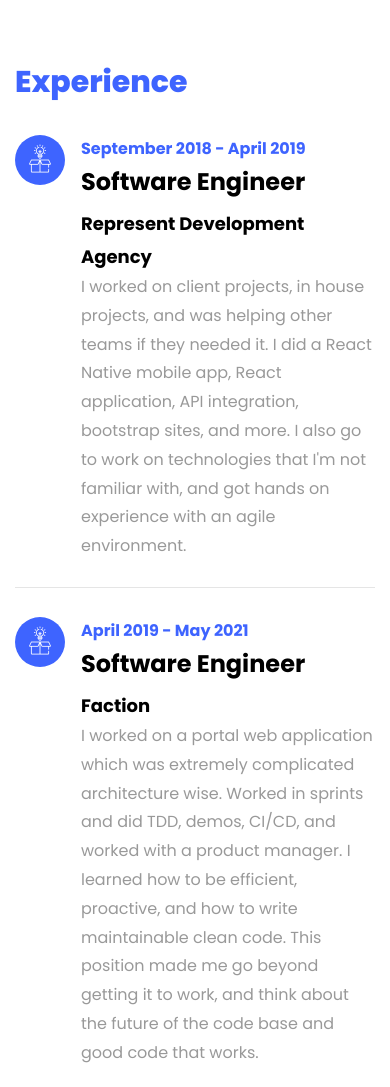
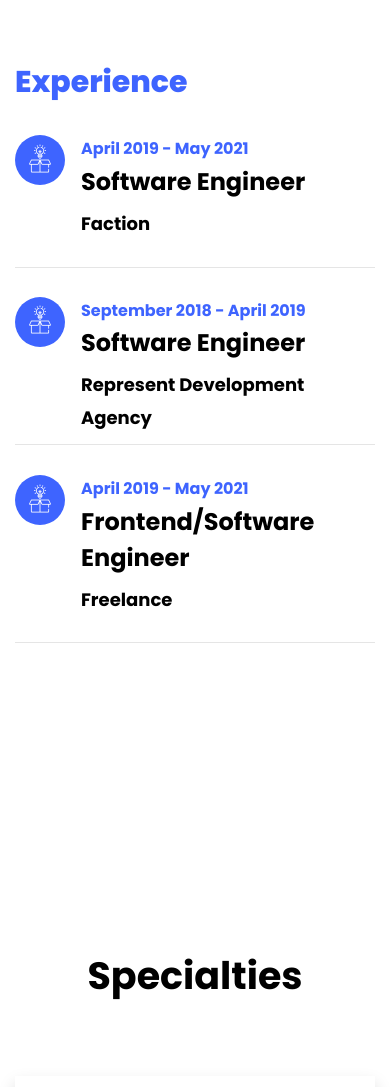
Before and after one commit to AlexanderCarlston/Alexander-Site, a plain HTML site: page index.html in a window 390 px wide. Shown: the part 1620-2707 px from the top of the page. Drawn offline with Linux system fonts and the light colour scheme; files whose address does not match are found by name.

Commit message:
Update website content

```diff
--- a/index.html
+++ b/index.html
@@ -55,7 +55,8 @@
 								  <span
 								     class="txt-rotate"
 								     data-period="2000"
-								     data-rotate='[ "Software Engineer", "Tech Lover", "Lover of Video Games", "Passionate Person " ]'></span>
+								     data-rotate='[ "Software Engineer", "Life long learner", "Passionate Engineer", "Remote Worker", "Artist" ]'>
+										</span>
 								</h2>
 							</div>
             </div>
@@ -98,6 +99,17 @@
 
 					  <div id="page-2" class= "page two">
 					  	<h2 class="heading">Experience</h2>
+							<div class="resume-wrap d-flex ftco-animate">
+	    					<div class="icon d-flex align-items-center justify-content-center">
+					    		<span class="flaticon-ideas"></span>
+					    	</div>
+					    	<div class="text pl-3">
+		    					<span class="date">April 2019 - May 2021</span>
+		    					<h2>Software Engineer</h2>
+		    					<span class="position">Faction</span>
+		    					<p></p>
+		    				</div>
+	    				</div>
 					    <div class="resume-wrap d-flex ftco-animate">
 					    	<div class="icon d-flex align-items-center justify-content-center">
 					    		<span class="flaticon-ideas"></span>
@@ -106,21 +118,20 @@
 		    					<span class="date">September 2018 - April 2019</span>
 		    					<h2>Software Engineer</h2>
 		    					<span class="position">Represent Development Agency</span>
-		    					<p>I worked on client projects, in house projects, and was helping other teams if they needed it. I did a React Native mobile app, React application, API integration, bootstrap sites, and more. I also go to work on technologies that I'm not familiar with, and got hands on experience with an agile environment.</p>
 		    				</div>
 	    				</div>
+
 	    				<div class="resume-wrap d-flex ftco-animate">
 	    					<div class="icon d-flex align-items-center justify-content-center">
 					    		<span class="flaticon-ideas"></span>
 					    	</div>
 					    	<div class="text pl-3">
 		    					<span class="date">April 2019 - May 2021</span>
-		    					<h2>Software Engineer</h2>
-		    					<span class="position">Faction</span>
-		    					<p>I worked on a portal web application which was extremely complicated architecture wise. Worked in sprints and did TDD, demos, CI/CD, and worked with a product manager. I learned how to be efficient, proactive, and how to write maintainable clean code. This position made me go beyond getting it to work, and think about the future of the code base and good code that works.</p>
+		    					<h2>Frontend/Software Engineer</h2>
+		    					<span class="position">Freelance</span>
+		    					<p></p>
 		    				</div>
 	    				</div>
-
 					  </div>
 					</div>
 			  </div>
@@ -131,8 +142,8 @@
     	<div class="container-fluid px-md-5">
     		<div class="row justify-content-center py-5 mt-5">
           <div class="col-md-12 heading-section text-center ftco-animate">
-          	<h1 class="big big-2">Services</h1>
-            <h2 class="mb-4">Services</h2>
+          	<h1 class="big big-2">Specialties</h1>
+            <h2 class="mb-4">Specialties</h2>
             <p></p>
           </div>
         </div>
@@ -144,7 +155,6 @@
 							</span>
 							<div class="desc">
 								<h3 class="mb-5">Debugging</h3>
-								<p>A big part of my job is debugging. I've learned through a lot of trial and error the best way to approach these things.</p>
 							</div>
 						</a>
 					</div>
@@ -155,7 +165,6 @@
 							</span>
 							<div class="desc">
 								<h3 class="mb-5">Testing</h3>
-								<p>I've done unit, integration, and end to end tests. Beyond this I constantly think about the concepts that go behind why we test.</p>
 							</div>
 						</a>
 					</div>
@@ -166,7 +175,6 @@
 							</span>
 							<div class="desc">
 								<h3 class="mb-5">Ideation</h3>
-								<p>Even if I'm re creating a mock up, I like to think that I have ideas that would make whatever I'm working on better... Even if it's under the hood.</p>
 							</div>
 						</a>
 					</div>
@@ -178,7 +186,6 @@
 							</span>
 							<div class="desc">
 								<h3 class="mb-5">Development</h3>
-								<p>Development is the umbrella that I work under. I love every aspect of it, and strive to be good at it.</p>
 							</div>
 						</a>
 					</div>
@@ -189,7 +196,6 @@
 							</span>
 							<div class="desc">
 								<h3 class="mb-5">User Flow</h3>
-								<p>I constantly think about user flow, because that's who we are building things for.</p>
 							</div>
 						</a>
 					</div>
@@ -200,7 +206,6 @@
 							</span>
 							<div class="desc">
 								<h3 class="mb-5">Collaboration</h3>
-								<p>Colloboration is huge for me, a team working together can do much more that one person alone.</p>
 							</div>
 						</a>
 					</div>
```
